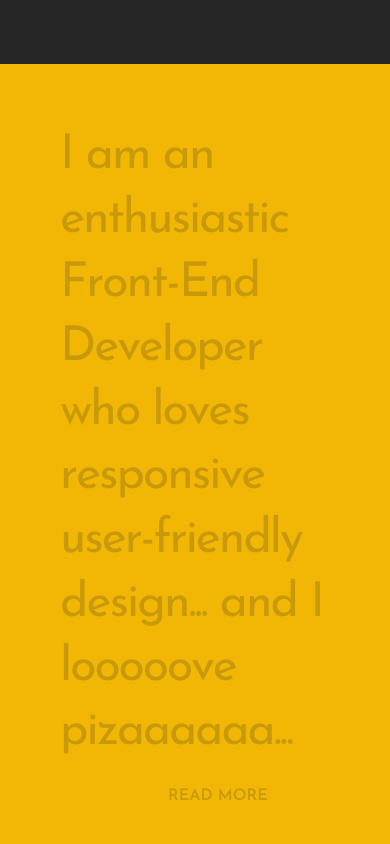
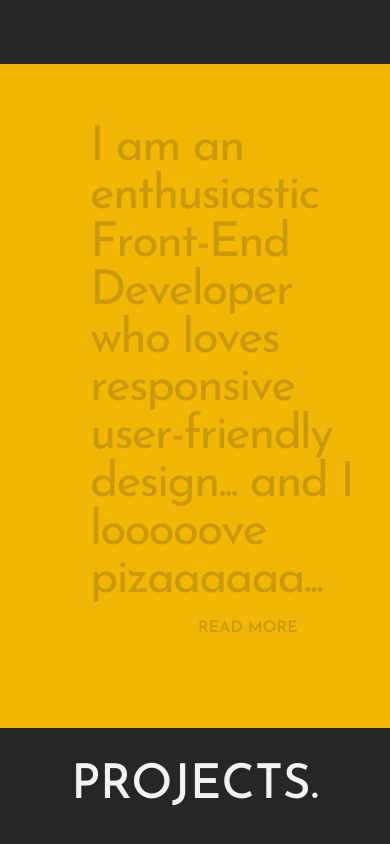
Before and after one commit to davidklmn/portfolio, a React (Create React App) app: page / in a window 390 px wide. Shown: the part 780-1624 px from the top of the page. Built offline with nearby package versions, Linux system fonts and the light colour scheme.

Commit message:
Font iOS bugfixes

```diff
--- a/src/components/about.css
+++ b/src/components/about.css
@@ -14,7 +14,7 @@
 .about-container p {
     width: 90%;
     font-size: 6rem;
-    margin: auto;
+    margin-left: 30px;
     letter-spacing: -5px;
     line-height: 6rem;
 }
@@ -102,16 +102,16 @@
 @media (max-width: 800px){
     #split{
         font-size: 3rem;
-        line-height: 4rem;
+        line-height: 3rem;
     }
     .about-container p {
-    width: 100%;
-    letter-spacing: -2px;
+        width: 100%;
+        letter-spacing: -2px;
     }
     .about-container .about-me {
         font-size: 1rem;
     }
     .about-modal-body {
-    font-size: 1.25rem;
+        font-size: 1.25rem;
     }
 }
--- a/src/components/skills.css
+++ b/src/components/skills.css
@@ -20,7 +20,6 @@
 }
 
 .skills-container h2 {
-    font-family: "JosefinSansRoman-Bold";
     font-weight: 800;
     text-transform: uppercase;
     font-size: 2rem;
--- a/src/index.css
+++ b/src/index.css
@@ -16,10 +16,6 @@ body {
   -moz-osx-font-smoothing: grayscale;
   overflow-x: hidden;
 }
-
-/* code {
-  font-family: 'JosefinSans', "JosefinSansRoman-Bold"
-} */
 
 /* Lenis recommended CSS */
 html.lenis {
```
